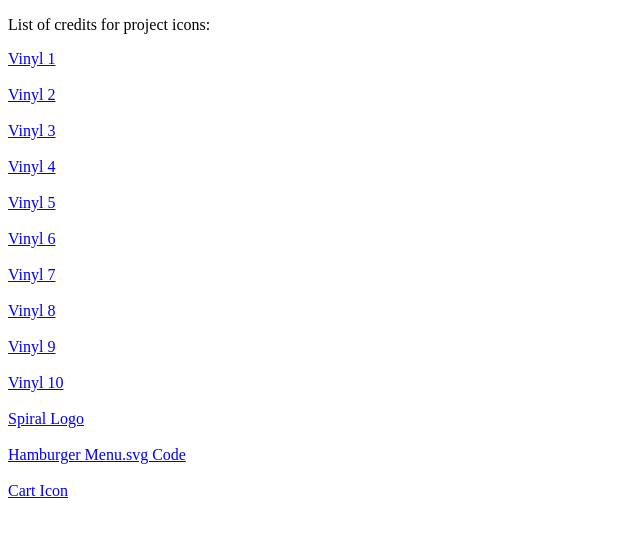
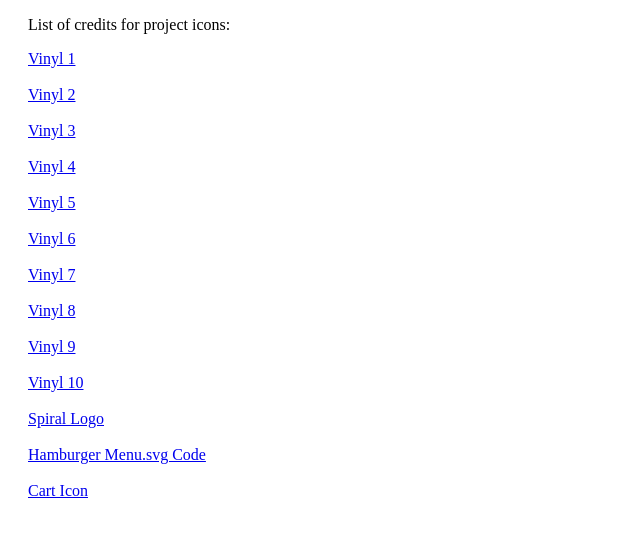
Before and after one commit to MBOKMdina/Spiral-Sounds-Scrimba-project, a website: page public/attribution.html in a window 1280 px wide. Shown: the whole page, without its empty margins (0-640 px from the left). Drawn offline with Linux system fonts and the light colour scheme; the site is published under a folder, as on GitHub Pages, so addresses that start at the root find nothing.

Commit message:
Add files via upload

```diff
--- a/public/attribution.html
+++ b/public/attribution.html
@@ -2,7 +2,7 @@
 <html>
     <head>
         <title>Credits page</title>
-        <link rel="stylesheet" href="/css/attributions.css">
+        <link rel="stylesheet" href="CSS/attributions.css">
         <meta charset="UTF-8">
         <meta name="viewport" content="width=device-width, initial-scale=1.0">
     </head>
```
Also changed, not shown: public/index.html (+1 -1 lines).
